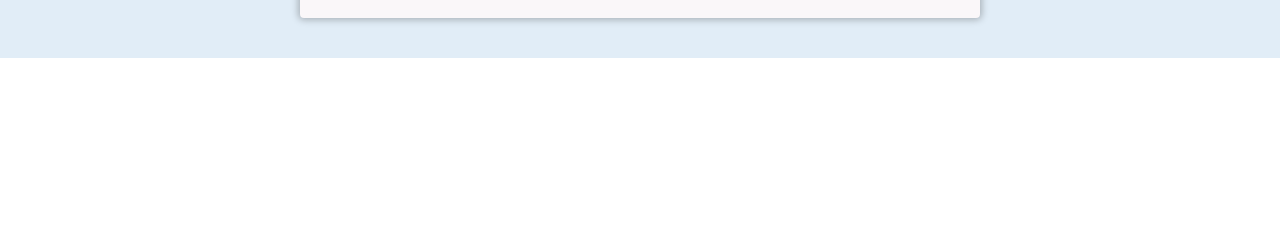
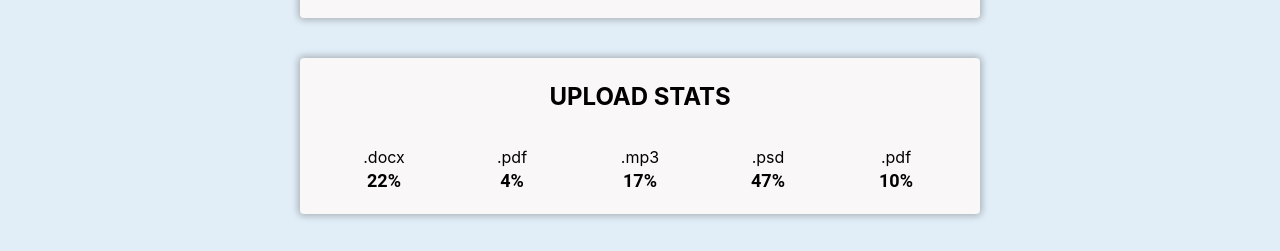
Before and after one commit to Olga-94/goit-react-hw--01-components, a React (Create React App) app: page / in a window 1280 px wide. Shown: the part 576-827 px from the top of the page. Before the commit the page ends 800 px from the top, so only its background shows below. Built offline with nearby package versions, Linux system fonts and the light colour scheme.

Commit message:
finish statistics

```diff
--- a/src/components/App.jsx
+++ b/src/components/App.jsx
@@ -1,6 +1,8 @@
 import user from 'data/user.json';
+import data from 'data/data.json';
 import { Profile } from './Profile/Profile';
 import { Box } from './Box/Box';
+import { Statistics } from './Statistics/Statistics';
 
 export const App = () => {
   return (
@@ -19,7 +21,7 @@ export const App = () => {
         tag={user.tag}
         stats={user.stats}
       />
-      {/* <Statistics stats={data} title="UPLOAD STATS" /> */}
+      <Statistics stats={data} title="UPLOAD STATS" />
       {/* <FriendList friends={friends} /> */}
       {/* <TransactionHistory items={transactions} /> */}
     </Box>
--- /dev/null
+++ b/src/components/Statistics/Statistics.jsx
@@ -0,0 +1,37 @@
+import PropTypes from 'prop-types';
+import { Box } from 'components/Box/Box';
+import { StatTitle } from './Statistics.styled';
+import { StatisticsItem } from 'components/Statistics/StatisticsItem';
+
+export const Statistics = ({ stats, title }) => {
+    return (
+      <Box
+        as="section"
+        bg="backgroundSecondary"
+        width="50%"
+        mb="40px"
+        borderRadius="normal"
+        p="20px"
+        boxShadow="default"
+      >
+        {title && <StatTitle>{title}</StatTitle>}
+
+        <Box
+          as="ul"
+          display="flex"
+          alignItems="center"
+          justifyContent="space-between"
+          width="100%"
+        >
+          {stats.map(stat => (
+            <StatisticsItem stat={stat} key={stat.id} />
+          ))}
+        </Box>
+      </Box>
+    );
+  };
+
+  Statistics.propTypes = {
+    stats: PropTypes.array.isRequired,
+    title: PropTypes.string,
+  };
--- /dev/null
+++ b/src/components/Statistics/Statistics.styled.jsx
@@ -0,0 +1,6 @@
+import styled from 'styled-components';
+
+export const StatTitle = styled.h2`
+  text-align: center;
+  padding: ${p => p.theme.space[2]}px;
+`;
--- /dev/null
+++ b/src/components/Statistics/StatisticsItem.jsx
@@ -0,0 +1,14 @@
+import PropTypes from 'prop-types';
+import { ItemStats, Percentage } from './StatisticsItem.styled';
+export const StatisticsItem = ({ stat }) => {
+  return (
+    <ItemStats>
+      <span>{stat.label}</span>
+      <Percentage>{stat.percentage}%</Percentage>
+    </ItemStats>
+  );
+};
+
+StatisticsItem.propTypes = {
+  stat: PropTypes.object.isRequired,
+};
--- /dev/null
+++ b/src/components/Statistics/StatisticsItem.styled.jsx
@@ -0,0 +1,19 @@
+import styled from 'styled-components';
+
+export const ItemStats = styled.li`
+  width: 100%;
+  display: flex;
+  flex-direction: column;
+  align-items: center;
+  justify-content: space-between;
+  padding-top: ${p => p.theme.space[5]}px;
+
+`;
+
+export const Percentage = styled.span`
+  font-family: ${p => p.theme.fonts.body};
+  font-weight: ${p => p.theme.fontWeights.bold};
+  font-size: ${p => p.theme.fontSizes.m};
+  line-height: ${p => p.theme.lineHeights.body};
+  color: ${p => p.theme.colors.secondary};
+`;
--- /dev/null
+++ b/src/data/data.json
@@ -0,0 +1,7 @@
+[
+  { "id": "id-1", "label": ".docx", "percentage": 22 },
+  { "id": "id-2", "label": ".pdf", "percentage": 4 },
+  { "id": "id-3", "label": ".mp3", "percentage": 17 },
+  { "id": "id-4", "label": ".psd", "percentage": 47 },
+  { "id": "id-5", "label": ".pdf", "percentage": 10 }
+]
```
